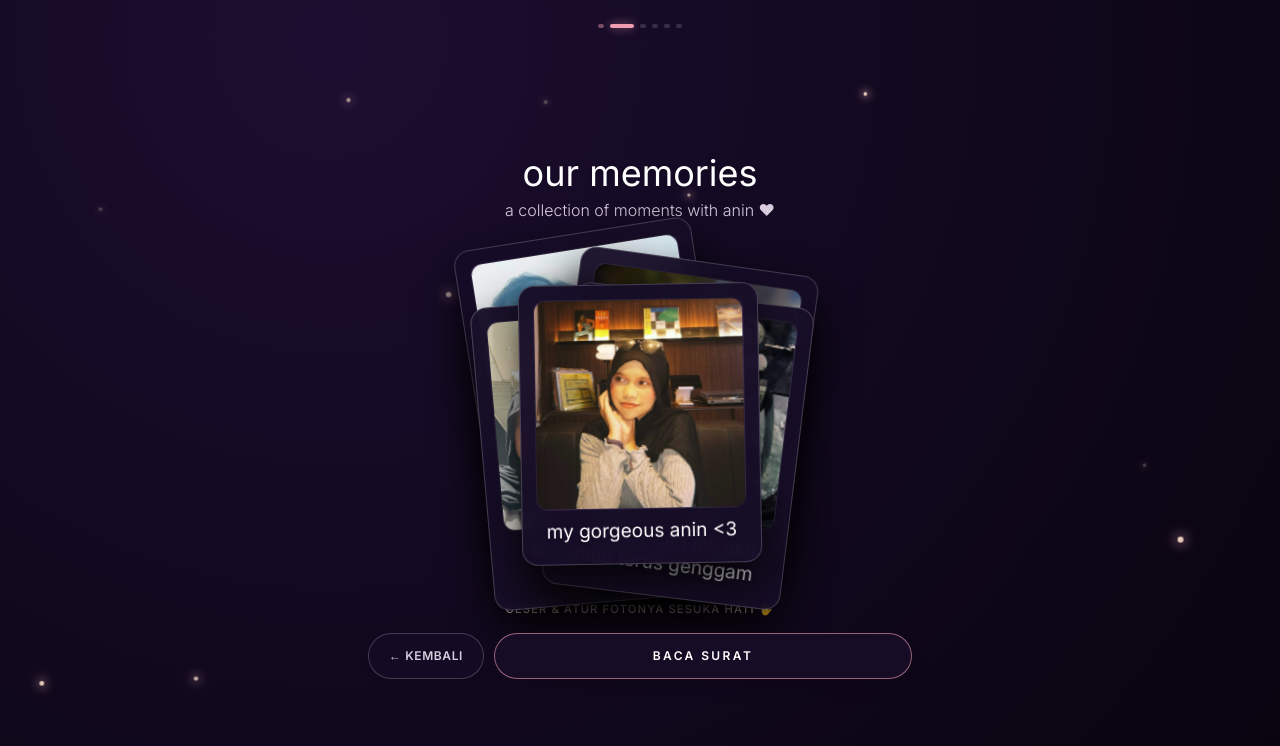
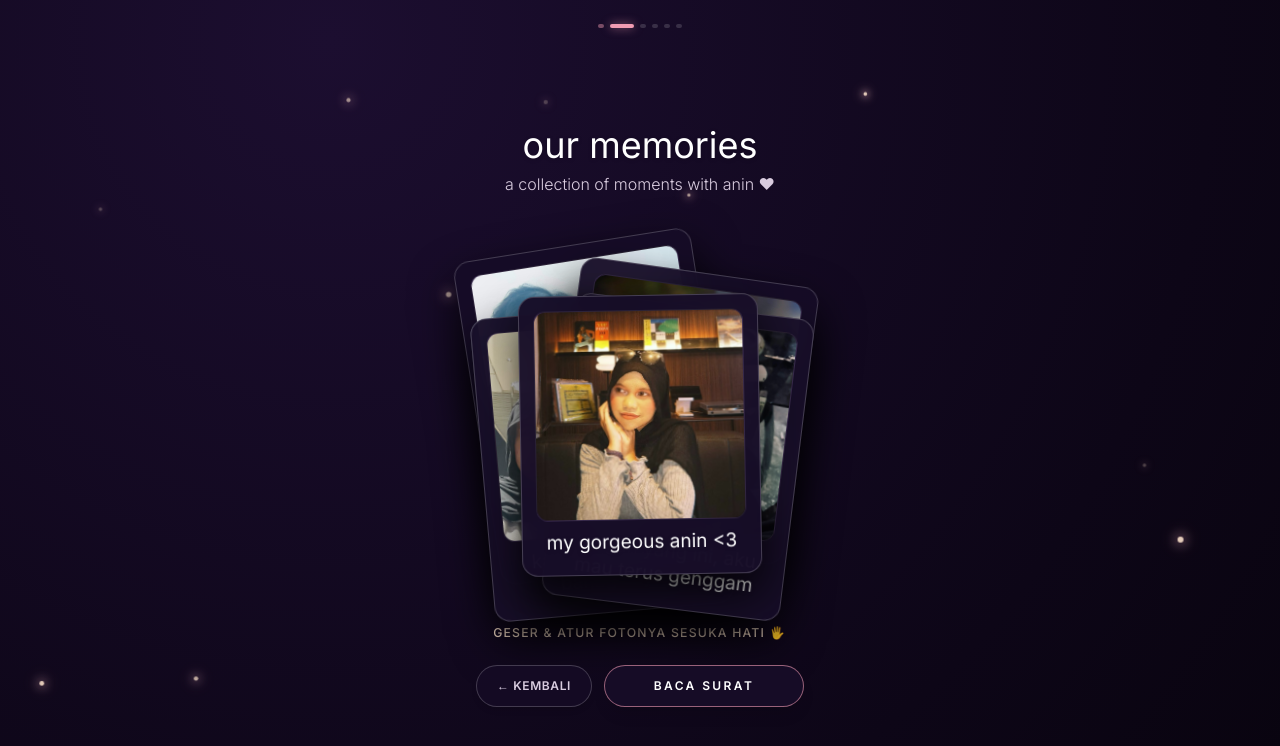
Before and after one commit to Affzy/for-anin, a Next.js app: page / in a window 1280 px wide. Both pictures are taken after a click on the button "BUKA". Shown: the top 746 px of the page. Built offline with nearby package versions, Linux system fonts and the light colour scheme; a web font is replaced by a local one.

Commit message:
fix: balanced button width and comfortable spacing on memories and letter pages

```diff
--- a/components/pages/Page2Memories.tsx
+++ b/components/pages/Page2Memories.tsx
@@ -48,10 +48,10 @@ export default function Page2Memories({
   ];
 
   return (
-    <div className="w-full max-w-sm sm:max-w-md md:max-w-lg lg:max-w-xl mx-auto flex flex-col items-center justify-between h-full max-h-[84vh] px-3 sm:px-4 py-2 text-center relative z-10 select-none">
+    <div className="w-full max-w-lg md:max-w-xl mx-auto flex flex-col items-center justify-center py-2 px-4 text-center relative z-10 select-none">
       {/* ── HEADER DENGAN TEKS TAJAM TERANG ────────────────── */}
       <motion.div
-        className="space-y-1 relative z-0 pointer-events-none"
+        className="space-y-1.5 relative z-0 pointer-events-none mb-3 sm:mb-5"
         initial={{ opacity: 0, y: -10 }}
         animate={{ opacity: 1, y: 0 }}
         transition={{ duration: 0.6 }}
@@ -68,7 +68,7 @@ export default function Page2Memories({
       </motion.div>
 
       {/* ── AREA KANVAS POLAROID BEBAS GESER DENGAN BATAS AMAN LEGA ── */}
-      <div className="relative w-full flex-1 min-h-[340px] sm:min-h-[390px] flex items-center justify-center my-1 overflow-visible">
+      <div className="relative w-full h-[360px] sm:h-[400px] flex items-center justify-center my-3 sm:my-4 overflow-visible">
         {effectivePhotos.map((item, index) => {
           const init = initialPositions[index % initialPositions.length];
           const z = zIndices[index] || 10;
@@ -131,14 +131,14 @@ export default function Page2Memories({
         })}
 
         {/* Petunjuk Interaktif Drag Bebas */}
-        <span className="absolute bottom-0 text-[11px] tracking-widest text-[#fce3ce] font-medium uppercase soft-pulse pointer-events-none">
+        <span className="absolute -bottom-2 text-[11px] sm:text-xs tracking-widest text-[#fce3ce] font-medium uppercase soft-pulse pointer-events-none">
           geser & atur fotonya sesuka hati 🖐️
         </span>
       </div>
 
       {/* ── TOMBOL NAVIGASI: KEMBALI & LANJUT ────────────────── */}
       <motion.div
-        className="w-full pt-3 relative z-20 flex items-center gap-2.5"
+        className="w-full max-w-xs sm:max-w-sm mx-auto pt-4 relative z-20 flex items-center justify-center gap-3"
         initial={{ opacity: 0 }}
         animate={{ opacity: 1 }}
         transition={{ delay: 0.5 }}
@@ -147,7 +147,7 @@ export default function Page2Memories({
           <button
             type="button"
             onClick={onPrev}
-            className="px-5 py-3.5 rounded-full text-xs uppercase tracking-wider font-semibold transition-all cursor-pointer border border-white/20 bg-[#160c26]/80 text-[#d9ccdf] hover:text-[#ffffff] hover:border-white/40 shadow-md"
+            className="px-5 py-3 rounded-full text-xs uppercase tracking-wider font-semibold transition-all cursor-pointer border border-white/20 bg-[#160c26]/80 text-[#d9ccdf] hover:text-[#ffffff] hover:border-white/40 shadow-md whitespace-nowrap"
           >
             ← Kembali
           </button>
@@ -155,7 +155,7 @@ export default function Page2Memories({
         <button
           type="button"
           onClick={onNext}
-          className="flex-1 py-3.5 rounded-full text-xs uppercase tracking-[0.2em] font-semibold transition-all cursor-pointer border border-[#f09cb2]/60 bg-[#160c26] text-[#ffffff] hover:bg-[#f09cb2] hover:text-[#0a0614] shadow-lg"
+          className="flex-1 max-w-[200px] py-3 px-6 rounded-full text-xs uppercase tracking-[0.2em] font-semibold transition-all cursor-pointer border border-[#f09cb2]/60 bg-[#160c26] text-[#ffffff] hover:bg-[#f09cb2] hover:text-[#0a0614] shadow-lg whitespace-nowrap"
         >
           {buttonText}
         </button>
--- a/components/pages/Page3Letter.tsx
+++ b/components/pages/Page3Letter.tsx
@@ -192,13 +192,13 @@ export default function Page3Letter({
                 <motion.div
                   initial={{ opacity: 0, y: 10 }}
                   animate={{ opacity: 1, y: 0 }}
-                  className="w-full flex items-center gap-2.5"
+                  className="w-full max-w-xs sm:max-w-sm mx-auto flex items-center justify-center gap-3"
                 >
                   {onPrev && (
                     <button
                       type="button"
                       onClick={onPrev}
-                      className="px-5 py-3.5 rounded-full text-xs uppercase tracking-wider font-semibold transition-all cursor-pointer border border-white/20 bg-[#160c26]/80 text-[#d9ccdf] hover:text-[#ffffff] hover:border-white/40 shadow-md"
+                      className="px-5 py-3 rounded-full text-xs uppercase tracking-wider font-semibold transition-all cursor-pointer border border-white/20 bg-[#160c26]/80 text-[#d9ccdf] hover:text-[#ffffff] hover:border-white/40 shadow-md whitespace-nowrap"
                     >
                       ← Kembali
                     </button>
@@ -206,7 +206,7 @@ export default function Page3Letter({
                   <button
                     type="button"
                     onClick={onNext}
-                    className="flex-1 py-3.5 rounded-full text-xs uppercase tracking-[0.2em] font-semibold transition-all cursor-pointer border border-[#f09cb2]/60 bg-[#160c26] text-[#ffffff] hover:bg-[#f09cb2] hover:text-[#0a0614] shadow-lg"
+                    className="flex-1 max-w-[200px] py-3 px-6 rounded-full text-xs uppercase tracking-[0.2em] font-semibold transition-all cursor-pointer border border-[#f09cb2]/60 bg-[#160c26] text-[#ffffff] hover:bg-[#f09cb2] hover:text-[#0a0614] shadow-lg whitespace-nowrap"
                   >
                     {buttonText}
                   </button>
```
